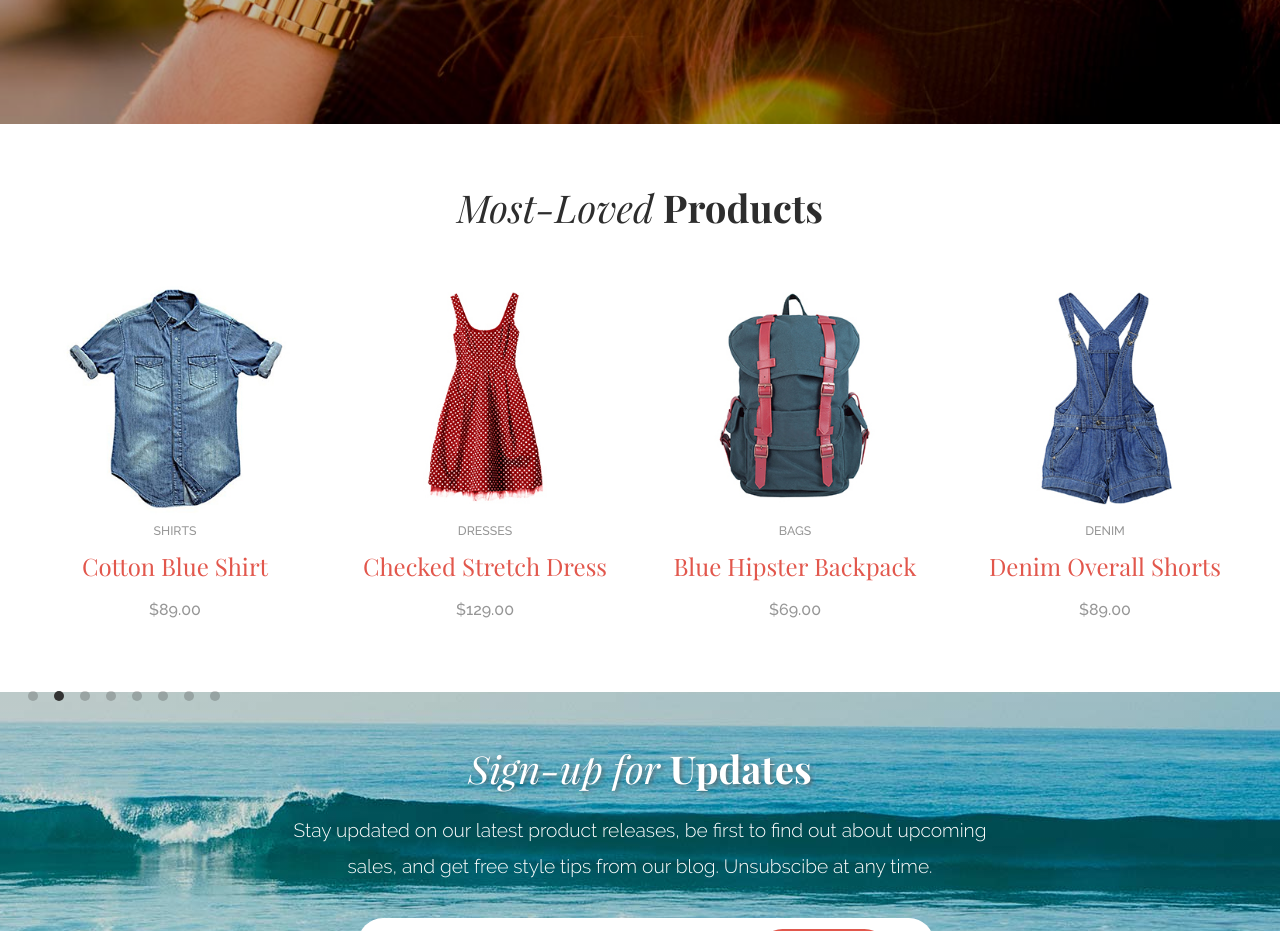
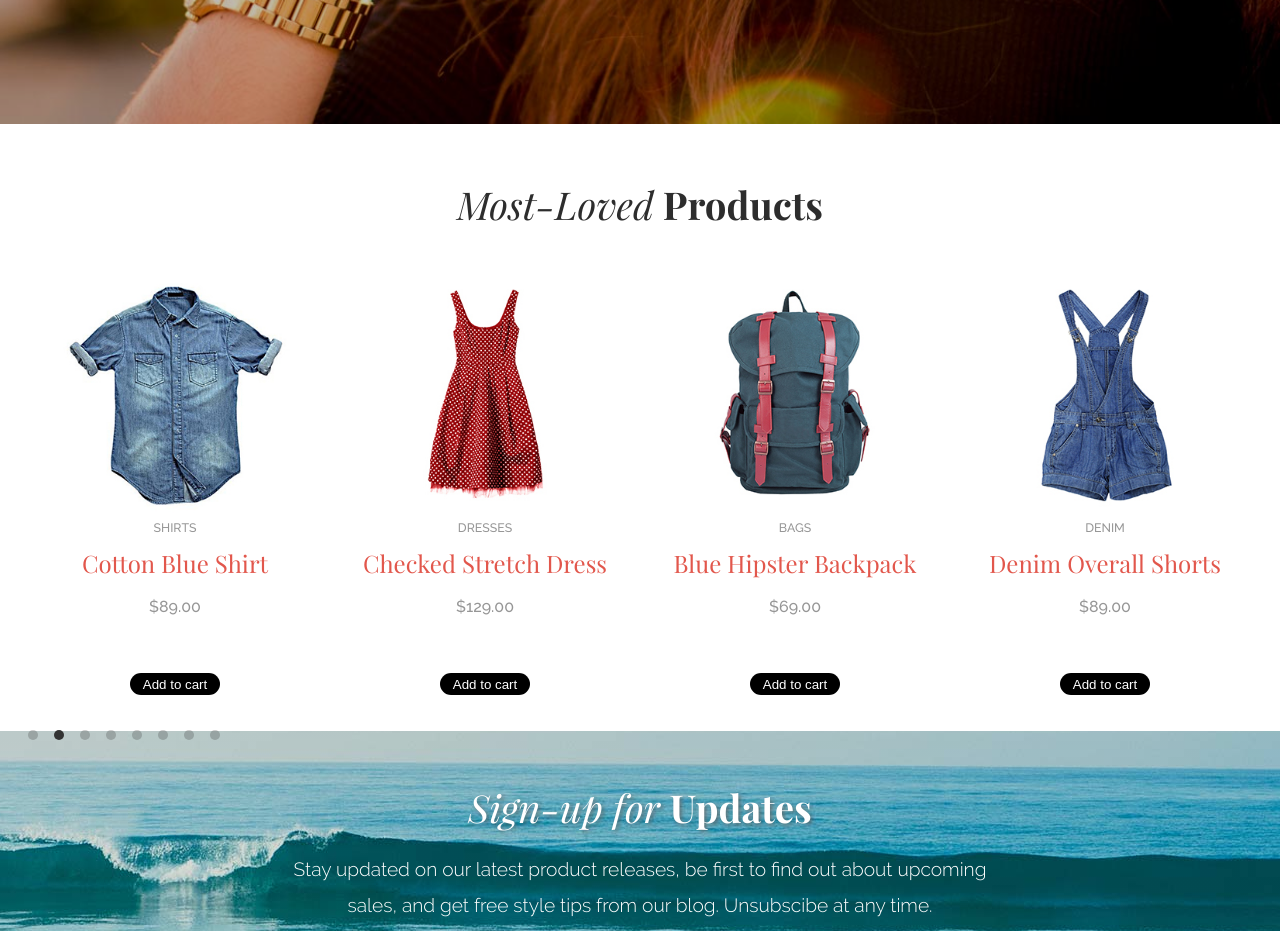
Before and after one commit to mr-moto/Aloha-Project-1b, a plain HTML site: page index.html in a window 1280 px wide. Shown: the part 3220-4151 px from the top of the page. Drawn offline with Linux system fonts and the light colour scheme.

Commit message:
added add to cart under products, no js yet

```diff
--- a/css/style.css
+++ b/css/style.css
@@ -211,7 +211,7 @@ h1 {
 
 /*----------products----------*/
 .products {
-    padding: 65px 0px 61px;
+    padding: 62px 0px 61px;
 }
 .prod-wrapper {
     width: 100%;
@@ -220,11 +220,14 @@ h1 {
     font-size: 2.4rem;
     font-family: 'playfair_displayitalic', sans-serif;
     font-style: italic;
-    padding-bottom: 78px;
+    padding-bottom: 60px;
 }
 .products-bold {
     font-family: 'playfair_displaybold', sans-serif;
     font-style: normal;
+}
+.prod-list{
+    padding-bottom: 20px;
 }
 .prod-img {
     width: 310px;
@@ -248,12 +251,16 @@ h1 {
     font-size: 1rem;
     color: #969696;
     font-family: 'ralewaymedium', sans-serif;
-    padding-bottom: 44px;
+    padding-bottom: 24px;
 }
-
-
-
-
+.add-cart {
+    background-color: black;
+    color: white;
+    border-radius: 25px;
+    border: none;
+    height: 22px;
+    width: 90px;
+}
 /*----------updates----------*/
 .updates-banner {
     display: flex;
--- a/index.html
+++ b/index.html
@@ -74,54 +74,62 @@
     </section>
     <section class="products">
         <h2 class="products-header">Most-Loved<span class="products-bold"> Products</span></h2>
-        <ul class="prod-list clearfix">
+        <ul class="prod-list">
                 <li class="prod-wrapper">
                     <img class="prod-img" src="images/stretch-knit-dress.jpg" alt="stretch knit dress" />
                     <p class="prod-type">Dresses</p>
                     <p class="prod-name">Stretch Knit Dress</p>
                     <p class="price">$169.00</p>
+                    <button type="button" class="add-cart">Add to cart</button>
                 </li>
                 <li class="prod-wrapper">
                     <img class="prod-img" src="images/cotton-blue-shirt.jpg" alt="cotton blue shirt" />
                     <p class="prod-type">Shirts</p>
                     <p class="prod-name">Cotton Blue Shirt</p>
                     <p class="price">$89.00</p>
+                    <button type="button" class="add-cart">Add to cart</button>
                 </li>
                 <li class="prod-wrapper">
                     <img class="prod-img" src="images/checked-stretch-dress.jpg" alt="checked-stretch-dress" />
                     <p class="prod-type">Dresses</p>
                     <p class="prod-name">Checked Stretch Dress</p>
                     <p class="price">$129.00</p>
+                    <button type="button" class="add-cart">Add to cart</button>
                 </li>
                 <li class="prod-wrapper">
                     <img class="prod-img" src="images/blue-hipster-backpack.jpg" alt="Blue Hipster Backpack" />
                     <p class="prod-type">Bags</p>
                     <p class="prod-name">Blue Hipster Backpack</p>
                     <p class="price">$69.00</p>
+                    <button type="button" class="add-cart">Add to cart</button>
                 </li>
                 <li class="prod-wrapper">
                     <img class="prod-img" src="images/denim-overall-shorts.jpg" alt="denim overall shorts" />
                     <p class="prod-type">Denim</p>
                     <p class="prod-name">Denim Overall Shorts</p>
                     <p class="price">$89.00</p>
+                    <button type="button" class="add-cart">Add to cart</button>
                 </li>
                 <li class="prod-wrapper">
                     <img class="prod-img" src="images/pink-dotted-dress.jpg" alt="pink dotted dress" />
                     <p class="prod-type">Dresses</p>
                     <p class="prod-name">Pink Dotted Dress</p>
                     <p class="price">$99.00</p>
+                    <button type="button" class="add-cart">Add to cart</button>
                 </li>
                 <li class="prod-wrapper">
                     <img class="prod-img" src="images/blue-silk-dress.jpg" alt="blue silk dress" />
                     <p class="prod-type">Dresses</p>
                     <p class="prod-name">Blue Silk Dress</p>
                     <p class="price">$119.00</p>
+                    <button type="button" class="add-cart">Add to cart</button>
                 </li>
                 <li class="prod-wrapper">
                     <img class="prod-img" src="images/cotton-yellow-tshirt.jpg" alt="cotton yellow shirt" />
                     <p class="prod-type">Shirts</p>
                     <p class="prod-name">Cotton Yellow Shirt</p>
                     <p class="price">$39.00</p>
+                    <button type="button" class="add-cart">Add to cart</button>
                 </li>
         </ul>
     </section>
```
